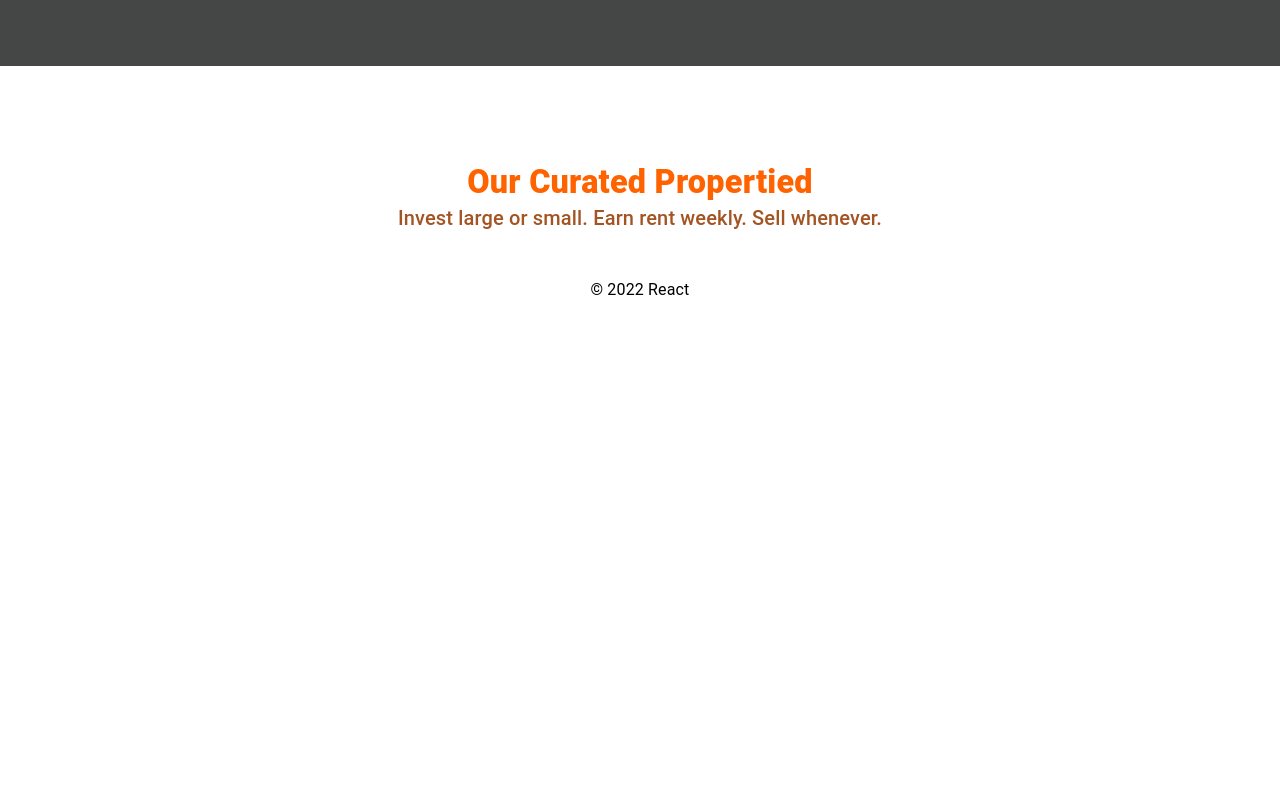
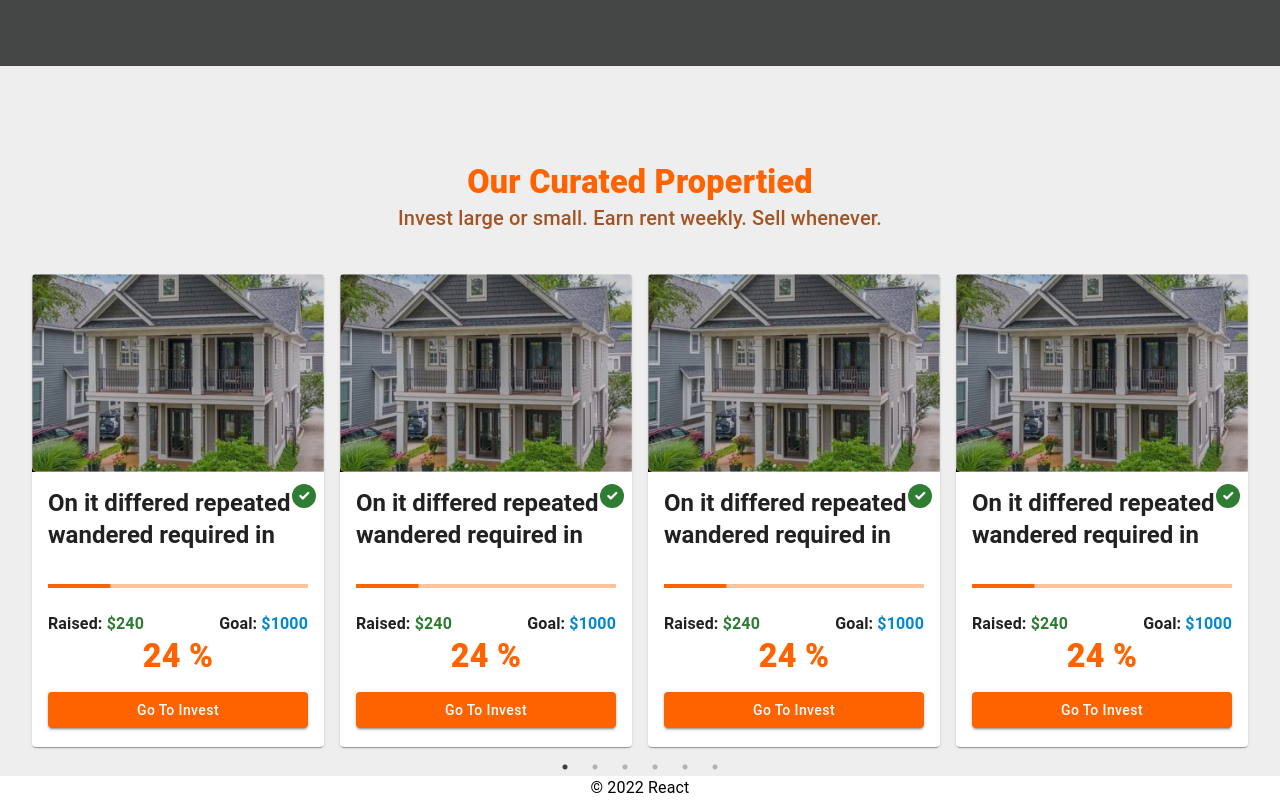
Before and after one commit to cybersage14/KlasmaFrontend-React, a React (Create React App) app: page / in a window 1280 px wide. Shown: the part 498-1298 px from the top of the page. Before the commit the page ends 800 px from the top, so only its background shows below. Built offline with nearby package versions, Linux system fonts and the light colour scheme; no server answers.

Commit message:
OurCuratedPropertied Carousel

```diff
--- a/src/App.css
+++ b/src/App.css
@@ -36,3 +36,12 @@
     transform: rotate(360deg);
   }
 }
+
+.slick-track {
+  display: flex !important;
+}
+
+.slick-slide {
+  height: inherit !important;
+  display: flex !important;
+}
--- a/src/App.tsx
+++ b/src/App.tsx
@@ -1,11 +1,13 @@
 import { BrowserRouter } from 'react-router-dom';
 import { createTheme, responsiveFontSizes, ThemeProvider } from '@mui/material'
+import "slick-carousel/slick/slick.css"
+import "slick-carousel/slick/slick-theme.css"
 import './App.css'
 import Routes from './Routes';
 import { AlertMessageProvider } from './contexts/AlertMessageContext';
 import Loading from './components/Loading';
 import AlertMessage from './components/AlertMessage';
-import { COLOR_PRIMARY, COLOR_PRIMARY_DARK, COLOR_PRIMARY_LIGHT } from './utils/constants';
+import { COLOR_PRIMARY, COLOR_PRIMARY_DARK, COLOR_PRIMARY_LIGHT, COLOR_WHITE } from './utils/constants';
 
 let theme = createTheme({
   palette: {
@@ -20,9 +22,17 @@ let theme = createTheme({
       styleOverrides: {
         root: {
           textTransform: 'capitalize'
+        },
+      },
+      variants: [
+        {
+          props: { variant: 'contained' },
+          style: {
+            color: COLOR_WHITE
+          }
         }
-      }
-    }
+      ]
+    },
   }
 })
 theme = responsiveFontSizes(theme);
--- a/src/components/Carousel/index.tsx
+++ b/src/components/Carousel/index.tsx
@@ -2,13 +2,15 @@ import React, { useRef, createElement } from 'react';
 import { styled } from "@mui/material";
 import Slider from 'react-slick';
 import CarouselControlArrows from './CarouselControlArrows';
+import { IInvestDataItem } from '../../utils/interfaces';
 
 /* -------------------------------------------------------------- */
 
 interface IProps {
-  data: Array<object>,
-  slideSettings: object,
-  carouselItemComponent: React.ComponentType<{ key: number, dataItem: object }>
+  data: Array<IInvestDataItem>;
+  slideSettings: object;
+  carouselItemComponent: React.ComponentType<{ key: number, dataItem: IInvestDataItem }>;
+  arrowsVisible: boolean;
 }
 
 /* -------------------------------------------------------------- */
@@ -19,7 +21,7 @@ const RootStyle = styled('div')(({ theme }) => ({
 
 /* -------------------------------------------------------------- */
 
-export default function Carousel({ data, slideSettings, carouselItemComponent }: IProps) {
+export default function Carousel({ data, slideSettings, carouselItemComponent, arrowsVisible = true }: IProps) {
   const carouselRef = useRef<Slider>(null);
 
   const handlePrevious = () => {
@@ -40,7 +42,9 @@ export default function Carousel({ data, slideSettings, carouselItemComponent }:
           })
         ))}
       </Slider>
-      <CarouselControlArrows onNext={handleNext} onPrevious={handlePrevious} />
+      {
+        arrowsVisible && (<CarouselControlArrows onNext={handleNext} onPrevious={handlePrevious} />)
+      }
     </RootStyle>
   );
 }
--- /dev/null
+++ b/src/components/InvestCard.tsx
@@ -0,0 +1,78 @@
+import {
+  Button,
+  Card,
+  CardContent,
+  CardHeader,
+  CardMedia,
+  Icon as MuiIcon,
+  LinearProgress,
+  Stack,
+  Typography,
+  useTheme
+} from "@mui/material"
+import { Icon } from "@iconify/react"
+import { IPropsOfInvestCard } from "../utils/interfaces"
+
+export default function InvestCard({ dataItem }: IPropsOfInvestCard) {
+  const theme = useTheme();
+  return (
+    <Card sx={{ height: '99%', mx: 1 }}>
+      <CardMedia
+        component="img"
+        src={dataItem.thumbnail}
+        alt={dataItem.title}
+      />
+      <CardHeader
+        title={dataItem.title}
+        titleTypographyProps={{
+          fontWeight: 700
+        }}
+        action={
+          <MuiIcon color="success" sx={{ height: 'auto' }}>
+            <Icon icon="fluent:presence-available-10-filled" />
+          </MuiIcon>
+        }
+      />
+      <CardContent>
+        <LinearProgress
+          value={dataItem.raised / dataItem.goal * 100}
+          variant="determinate"
+          color="primary"
+        />
+        <Stack direction="row" justifyContent="space-between" alignItems="center" mt={3}>
+          <Typography variant="body1" fontWeight={600}>
+            Raised: <Typography
+              variant="body1"
+              component="span"
+              color={theme.palette.success.main}
+              fontWeight="inherit"
+            >
+              ${dataItem.raised}
+            </Typography>
+          </Typography>
+          <Typography variant="body1" fontWeight={600}>
+            Goal: <Typography
+              variant="body1"
+              component="span"
+              color={theme.palette.info.main}
+              fontWeight="inherit"
+            >
+              ${dataItem.goal}
+            </Typography>
+          </Typography>
+        </Stack>
+        <Typography
+          variant="h4"
+          textAlign="center"
+          fontWeight={900}
+          color={theme.palette.primary.main}
+        >
+          {dataItem.raised / dataItem.goal * 100} %
+        </Typography>
+        <Button sx={{ mt: 2 }} fullWidth variant="contained">
+          Go to invest
+        </Button>
+      </CardContent>
+    </Card>
+  )
+}
--- a/src/layouts/MainLayout.tsx
+++ b/src/layouts/MainLayout.tsx
@@ -12,7 +12,7 @@ export default function MainLayout() {
         <Navbar />
 
         {/* Body */}
-        <Box flexGrow={1}>
+        <Box flexGrow={1} pb={3} bgcolor="#eeeeee">
           <Outlet />
         </Box>
 
--- a/src/pages/Home/CuratedPropertiedSection.tsx
+++ b/src/pages/Home/CuratedPropertiedSection.tsx
@@ -1,5 +1,77 @@
 import { Box, Container } from "@mui/material";
+import Carousel from "../../components/Carousel";
+import InvestCard from "../../components/InvestCard";
 import SectionTitle from "../../components/SectionTitle";
+import { IInvestDataItem } from "../../utils/interfaces";
+
+const SLIDE_SETTINGS = {
+  dots: true,
+  arrows: false,
+  infinite: true,
+  speed: 500,
+  slidesToShow: 4,
+  slidesToScroll: 1,
+  initialSlide: 0,
+  autoplay: true,
+  autoplaySpeed: 9000,
+  responsive: [
+    {
+      breakpoint: 1280,
+      settings: { slidesToShow: 4 }
+    },
+    {
+      breakpoint: 1024,
+      settings: { slidesToShow: 3 }
+    },
+    {
+      breakpoint: 960,
+      settings: { slidesToShow: 2 }
+    },
+    {
+      breakpoint: 480,
+      settings: { slidesToShow: 1, centerPadding: '0' }
+    }
+  ]
+}
+
+const INVEST_DATA: Array<IInvestDataItem> = [
+  {
+    title: 'On it differed repeated wandered required in',
+    goal: 1000,
+    raised: 240,
+    thumbnail: '/assets/images/invest-card-sample-thumbnail.png'
+  },
+  {
+    title: 'On it differed repeated wandered required in',
+    goal: 1000,
+    raised: 240,
+    thumbnail: '/assets/images/invest-card-sample-thumbnail.png'
+  },
+  {
+    title: 'On it differed repeated wandered required in',
+    goal: 1000,
+    raised: 240,
+    thumbnail: '/assets/images/invest-card-sample-thumbnail.png'
+  },
+  {
+    title: 'On it differed repeated wandered required in',
+    goal: 1000,
+    raised: 240,
+    thumbnail: '/assets/images/invest-card-sample-thumbnail.png'
+  },
+  {
+    title: 'On it differed repeated wandered required in',
+    goal: 1000,
+    raised: 240,
+    thumbnail: '/assets/images/invest-card-sample-thumbnail.png'
+  },
+  {
+    title: 'On it differed repeated wandered required in',
+    goal: 1000,
+    raised: 240,
+    thumbnail: '/assets/images/invest-card-sample-thumbnail.png'
+  }
+]
 
 export default function CuratedPropertiedSection() {
   return (
@@ -9,6 +81,14 @@ export default function CuratedPropertiedSection() {
           title="Our Curated Propertied"
           description="Invest large or small. Earn rent weekly. Sell whenever."
         />
+        <Box mt={5}>
+          <Carousel
+            slideSettings={SLIDE_SETTINGS}
+            carouselItemComponent={InvestCard}
+            data={INVEST_DATA}
+            arrowsVisible={false}
+          />
+        </Box>
       </Container>
     </Box>
   )
```
Also changed, not shown: src/utils/interfaces.ts (+14 -2 lines), public/assets/images/invest-card-sample-thumbnail.png (added).
